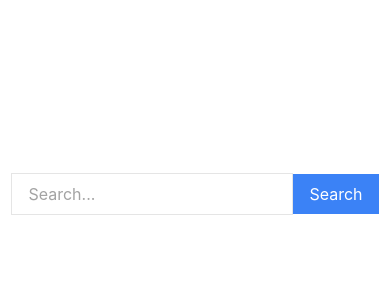
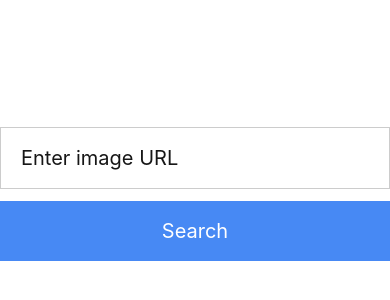
Before and after one commit to ppavlushka/HiReso, a Next.js app: page / in a window 390 px wide. Shown: the part 228-528 px from the top of the page. Built offline with nearby package versions, Linux system fonts and the light colour scheme.

Commit message:
Added responsiveness to SearchForm

```diff
--- a/components/SearchForm.js
+++ b/components/SearchForm.js
@@ -13,18 +13,21 @@ const SearchForm = () => {
   };
 
   return (
-    <form className="flex justify-center items-center h-screen">
-      <div className="flex items-center">
+    <form
+      className="flex justify-center items-center h-screen"
+      onSubmit={handleSearch}
+    >
+      <div className="flex flex-wrap justify-center sm:items-stretch sm:w-full sm:max-w-xl md:max-w-2xl">
         <input
           type="text"
-          className="px-4 py-2 border outline-none"
-          value={searchValue}
+          className="px-5 py-4 border placeholder:text-gray-900 text-xl outline-none w-full sm:flex-1 sm:w-auto"
+          defaultValue={searchValue}
           onChange={handleInputChange}
-          placeholder="Search..."
+          placeholder="Enter image URL"
         />
         <button
-          className="px-4 py-2 bg-blue-500 text-white"
-          onClick={handleSearch}
+          type="submit"
+          className="mt-3 sm:mt-0 px-8 py-4 bg-custom-blue hover:bg-blue-600 text-xl text-white w-full sm:w-auto"
         >
           Search
         </button>
--- a/tailwind.config.js
+++ b/tailwind.config.js
@@ -16,6 +16,12 @@ module.exports = {
     extend: {
       colors: {
         gray: colors.neutral,
+        "custom-blue": "#4789F4",
+        "custom-gray": "#F5F5F5",
+        "custom-darkgray": "#2A2A2C",
+      },
+      borderColor: {
+        DEFAULT: "#CCCCCC",
       },
       fontFamily: {
         // to change, update font in _document.js
```
